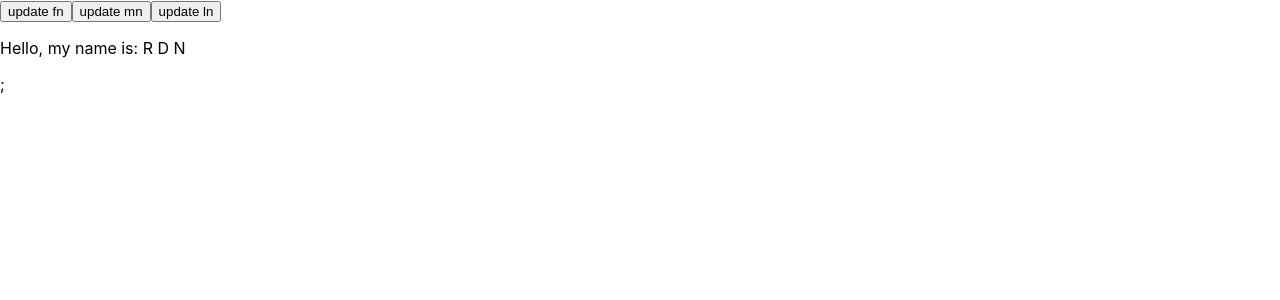
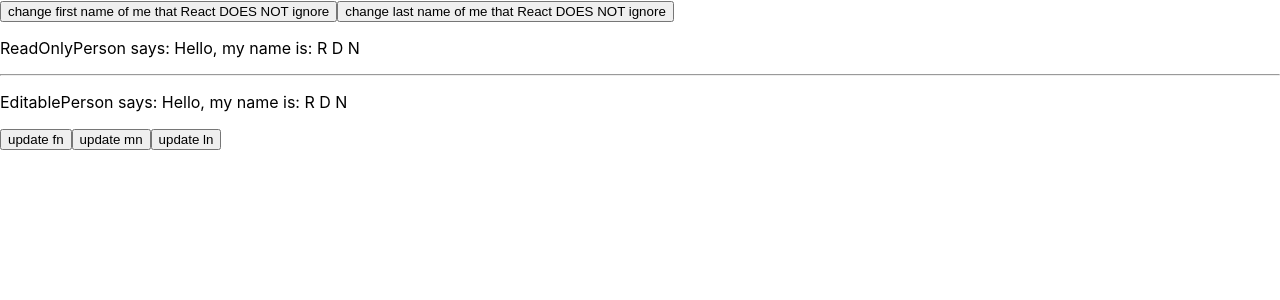
Before and after one commit to rodnolan/2022-10-react, a React (Create React App) app: page / in a window 1280 px wide. Shown: the top 300 px of the page. Built offline with nearby package versions, Linux system fonts and the light colour scheme.

Commit message:
delegate state management to child comps

```diff
--- a/src/App2.js
+++ b/src/App2.js
@@ -1,5 +1,5 @@
 import { useState } from "react";
-import { Person } from "./Person";
+import { EditablePerson, ReadOnlyPerson } from "./Person";
 
 export const App2 = () => {
 
@@ -35,9 +35,46 @@
     <button onClick={firstNameUpdater}>change first name of me that React DOES NOT ignore</button>
     <button onClick={lastNameUpdater}>change last name of me that React DOES NOT ignore</button>
     {/* <p>{meState.fn} {meState.mn} {meState.ln}</p> */}
-    <Person name={meState} />
+    <ReadOnlyPerson name={meState} />
+    {/*
+      props = {
+        name: {
+          fn: '',
+          mn: '',
+          ln: '',
+        },
+        num1: 4
+      }
+      ReadOnlyPerson(props)
+
+    */}
 
     <hr />
+
+    <EditablePerson
+      name={meState}
+      fnUpdaterFn={(str) => {
+        setMeState({
+          ...meState,
+          fn: str
+        })
+      }}
+      mnUpdaterFn={(str) => {
+        setMeState({
+          ...meState,
+          mn: str
+        })
+      }}
+      lnUpdaterFn={(str) => {
+        setMeState({
+          ...meState,
+          ln: str
+        })
+      }}
+    />
+
+
+    {/* <hr />
     <p>{me.fn} {me.ln}</p>
     <button onClick={
       () => {
@@ -45,7 +82,7 @@
         me.fn = 'Mickey'; // mutate data
         console.table(me);
       }
-    }>change first name of me that React ignores</button>
+    }>change first name of me that React ignores</button> */}
 
     {/* <button click="alert('btn was clicked')">change first name</button> */}
   </>
--- a/src/App2AsClass.js
+++ b/src/App2AsClass.js
@@ -1,5 +1,5 @@
 import {Component} from "react";
-import { Person } from "./Person";
+import { ReadOnlyPerson } from "./Person";
 
 export class App2AsClass extends Component {
 
@@ -41,7 +41,7 @@
 
       <button onClick={this.lastNameUpdater}>update ln</button>
 
-      <Person name={this.state}/>;
+      <ReadOnlyPerson name={this.state}/>;
     </>
   }
 
--- a/src/Person.js
+++ b/src/Person.js
@@ -1,3 +1,28 @@
-export const Person = ({name}) => <p>
-  Hello, my name is: {name.fn} {name.mn} {name.ln}
+import PropTypes from 'prop-types';
+
+export const ReadOnlyPerson = (props) => <p>
+  ReadOnlyPerson says: Hello, my name is: {props.name.fn} {props.name.mn} {props.name.ln}
 </p>
+
+export const EditablePerson = ({name, fnUpdaterFn, mnUpdaterFn, lnUpdaterFn }) => <div>
+  <p>EditablePerson says: Hello, my name is: {name.fn} {name.mn} {name.ln}</p>
+
+  <button onClick={
+    (event) => {
+      fnUpdaterFn('Bill')
+    }
+  }>update fn</button>
+  <button onClick={(event) => {mnUpdaterFn('Allan')}}>update mn</button>
+  <button onClick={(event) => {lnUpdaterFn('Gates')}}>update ln</button>
+</div>
+
+EditablePerson.propTypes = {
+  name: PropTypes.shape({
+    fn: PropTypes.string.isRequired,
+    mn: PropTypes.string.isRequired,
+    ln: PropTypes.string.isRequired,
+  }).isRequired,
+  fnUpdaterFn: PropTypes.func.isRequired,
+  mnUpdaterFn: PropTypes.func.isRequired,
+  lnUpdaterFn: PropTypes.func.isRequired,
+}
--- a/src/index.js
+++ b/src/index.js
@@ -1,9 +1,9 @@
 import React from 'react';
 import ReactDOM from 'react-dom/client';
-import { App2AsClass } from './App2AsClass';
 import './index.css';
 // import App from './App';
-// import { App2 } from './App2';
+import { App2 } from './App2';
+// import { App2AsClass } from './App2AsClass';
 import reportWebVitals from './reportWebVitals';
 // import { ReactChallenge1 } from './challenges/day6/ReactChallenge1';
 
@@ -12,8 +12,8 @@
   <React.StrictMode>
     {/* <ReactChallenge1 /> */}
     {/* <App /> */}
-    {/* <App2 /> */}
-    <App2AsClass />
+    <App2 />
+    {/* <App2AsClass /> */}
   </React.StrictMode>
 );
 
```
